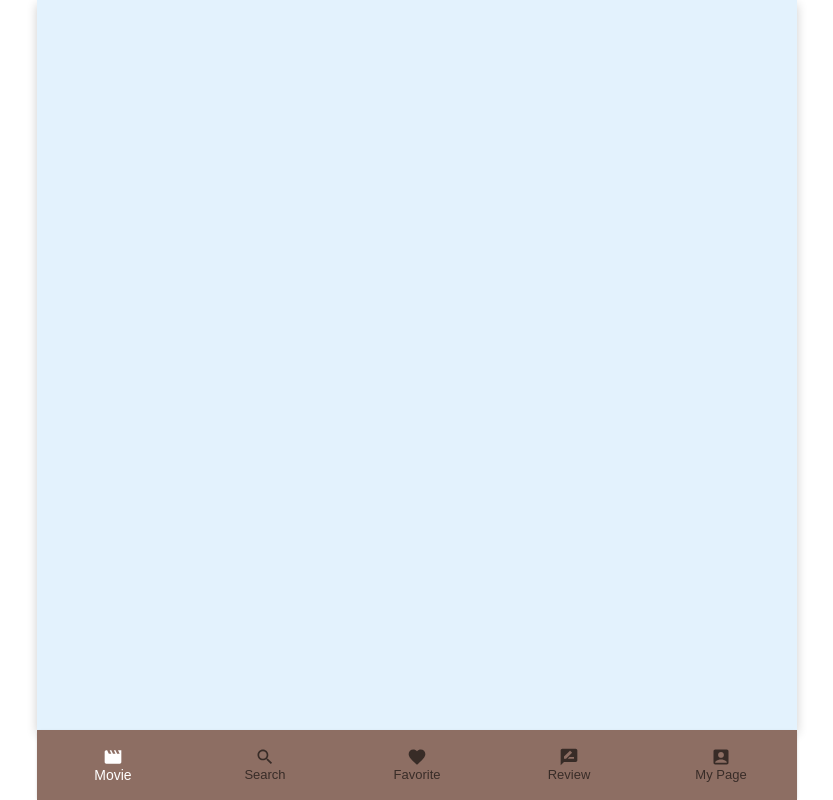
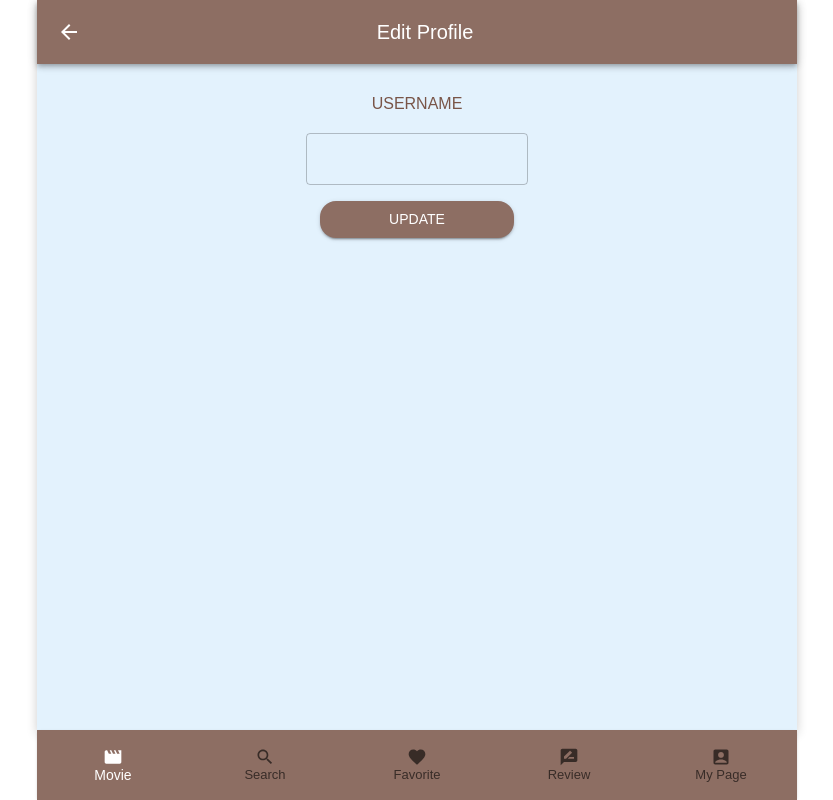
Before and after one commit to seon022/FilmJourney, a React (Vite) app: page /edit-profile in a window 1280 px wide. Shown: the whole page, without its empty margins (223-1056 px from the left). Built offline with nearby package versions, Linux system fonts and the light colour scheme; no server answers; a web font is replaced by a local one.

Commit message:
Feature/edit profile (#26)
* create edit profile page

* update UI for Edit Profile page

* edit usermane

```diff
--- a/src/App.jsx
+++ b/src/App.jsx
@@ -4,6 +4,7 @@ import ReviewPage from "@pages/ReviewPage";
 
 import Navigation from "./components/Navigation";
 import Auth from "./pages/Auth";
+import EditProfile from "./pages/EditProfile";
 import FavoritesPage from "./pages/FavoritesPage";
 import Home from "./pages/Home";
 import MovieDetail from "./pages/MovieDetail";
@@ -22,6 +23,7 @@ function App() {
         <Route path="/search" element={<SearchPage />} />
         <Route path="/favorites" element={<FavoritesPage />} />
         <Route path="/mypage" element={<MyPage />} />
+        <Route path="/edit-profile" element={<EditProfile />} />
         <Route path="/review" element={<ReviewPage />} />
       </Routes>
       <Navigation />
--- /dev/null
+++ b/src/pages/EditProfile.jsx
@@ -0,0 +1,77 @@
+import { useEffect, useState } from 'react';
+
+import { Container, Box, TextField, Typography, Button } from '@mui/material';
+import { updateProfile } from 'firebase/auth';
+
+import BackHeader from '../components/BackHeader';
+import { auth } from '../firebase';
+import useUserStore from '../store/userStore';
+
+const EditProfile = () => {
+  const { user } = useUserStore();
+  const [username, setUsername] = useState('');
+
+  useEffect(() => {
+    if (user?.displayName) {
+      setUsername(user.displayName.split(' ')[0]);
+    }
+  }, [user]);
+
+  const handleChange = (e) => {
+    setUsername(e.target.value);
+  };
+
+  const handleUpdateUsername = async () => {
+    try {
+      await updateProfile(auth.currentUser, {
+        displayName: username,
+      });
+      alert('Successfully updated your name!');
+    } catch (error) {
+      console.error('failed to update username:', error);
+      alert('failed to update username');
+    }
+  };
+
+  return (
+    <div>
+      <BackHeader text='Edit Profile' />
+      <Container
+        maxWidth='sm'
+        sx={{ display: 'flex', flexDirection: 'column', alignItems: 'center' }}
+      >
+        <Typography variant='p' mb={1}>
+          USERNAME
+        </Typography>
+        <Box
+          component='form'
+          sx={{ '& > :not(style)': { m: 1, width: '25ch' } }}
+          noValidate
+          autoComplete='off'
+        >
+          <TextField
+            id='updateUsername'
+            value={username}
+            onChange={handleChange}
+          />
+        </Box>
+        <Box
+          component='form'
+          sx={{ '& > :not(style)': { m: 1, width: '25ch' } }}
+          noValidate
+          autoComplete='off'
+        >
+          <Button
+            variant='contained'
+            sx={{ minWidth: 150 }}
+            onClick={handleUpdateUsername}
+          >
+            Update
+          </Button>
+        </Box>
+      </Container>
+    </div>
+  );
+};
+
+export default EditProfile;
--- a/src/pages/MyPage.jsx
+++ b/src/pages/MyPage.jsx
@@ -1,3 +1,8 @@
+import React, { useEffect, useState } from "react";
+
+import AccountCircleIcon from "@mui/icons-material/AccountCircle";
+import EditIcon from "@mui/icons-material/Edit";
+import LogoutIcon from "@mui/icons-material/Logout";
 import {
   Container,
   Box,
@@ -7,14 +12,11 @@ import {
   CardContent,
   Button,
 } from "@mui/material";
-import AccountCircleIcon from "@mui/icons-material/AccountCircle";
-import EditIcon from "@mui/icons-material/Edit";
-import LogoutIcon from "@mui/icons-material/Logout";
 import { useNavigate } from "react-router-dom";
-import React, { useEffect, useState } from "react";
 
+
+import { getReviewsCount } from "../api/reviewService";
 import useUserStore from "../store/userStore";
-import { getReviewsCount } from "../api/reviewService";
 
 function MyPage() {
   const { user, logout } = useUserStore();
@@ -33,7 +35,7 @@ function MyPage() {
   }, [user]);
 
   const handleEditProfile = () => {
-		navigate("/auth");
+    navigate("/edit-profile");
   };
 
   const handleNavigateReviews = () => {
```
Lines whose indentation alone changed are shown as unchanged.
